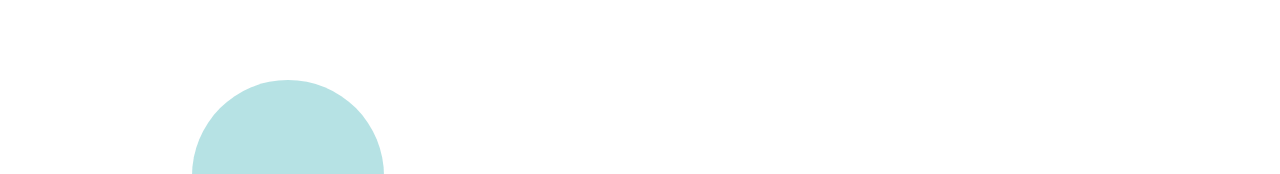
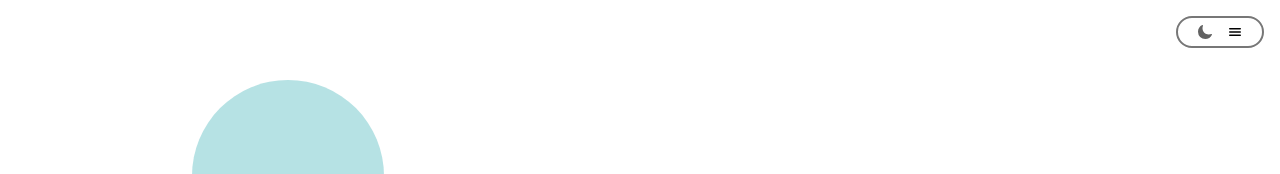
Before and after one commit to Lycirrus/Lycirrus.github.io, a React app: page / in a window 1280 px wide. Shown: the top 174 px of the page. Built offline with nearby package versions, Linux system fonts and the light colour scheme; the HTML template or start-up script is replaced by a standard one; a web font is replaced by a local one.

Commit message:
navbar: imsi

```diff
--- /dev/null
+++ b/src/components/navigator/Navbar.tsx
@@ -0,0 +1,29 @@
+import { useState } from "react";
+import { IoMoon } from "react-icons/io5";
+import { IoSunny } from "react-icons/io5";
+import { IoClose } from "react-icons/io5";
+import { IoMenu } from "react-icons/io5";
+
+const Navbar = () => {
+    const [darkMode, setDarkMode] = useState(false);
+    const [isOpen, setIsOpen] = useState(false);
+
+    const onClickDarkMode = () => {
+        setDarkMode(!darkMode);
+    }
+
+    return (
+        <div className={`fixed right-4 top-4 w-16 md:w-22 h-8 flex justify-center z-1 rounded-full border-2 border-pf-gray-200 ${darkMode ? "bg-pf-gray-300" : "bg-pf-white"}`}>
+            <div className="flex w-full justify-between items-center px-1 md:px-3">
+                <button className="w-1/2 flex justify-center" onClick={onClickDarkMode}>
+                    {darkMode ? <IoSunny className="fill-pf-white" /> : <IoMoon className="fill-pf-gray-300" />}
+                </button>
+                <button className="w-1/2 flex justify-center">
+                    {isOpen ? <IoClose className="fill-pf-gray-300" /> : <IoMenu className="fill-pf-gray-300" />}
+                </button>
+            </div>
+        </div>
+    )
+}
+
+export default Navbar
--- a/src/index.css
+++ b/src/index.css
@@ -1,5 +1,7 @@
 @import url('https://cdn.jsdelivr.net/gh/wanteddev/wanted-sans@v1.0.1/packages/wanted-sans/fonts/webfonts/variable/split/WantedSansVariable.min.css');
 @import "tailwindcss";
+
+/* @custom-variant dark (&:where(.dark, .dark *)) */
 
 @theme {
   /* 사용 색 */
--- a/src/pages/MainPage.tsx
+++ b/src/pages/MainPage.tsx
@@ -1,3 +1,4 @@
+import Navbar from "../components/navigator/Navbar";
 import MainScreen from "../components/main/MainScreen"
 import StackScreen from "../components/stack/StackScreen"
 import ExpScreen from "../components/experience/ExpScreen"
@@ -13,6 +14,7 @@ export function MainPage() {
 
   return (
     <div className="w-full bg-pf-black">
+      <Navbar />
       <MainScreen />
       <ExpScreen />
       <StackScreen />
```
Also changed, not shown: 1 other file (tests, documents, lock files or other folders).
